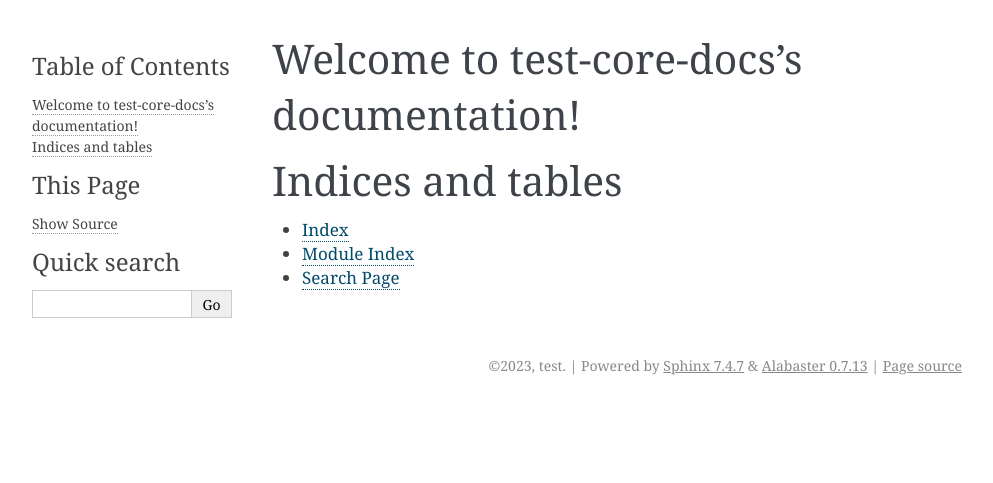
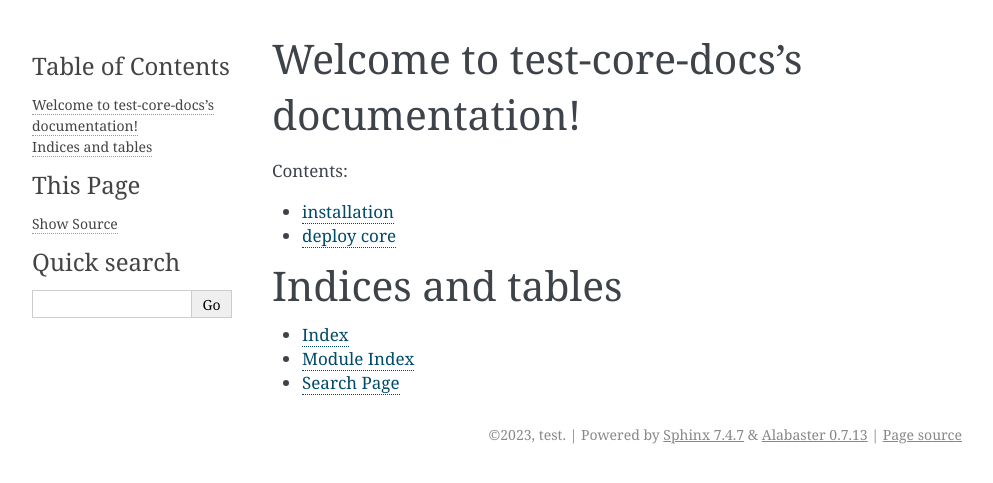
Before and after one commit to schandrika/test_core_docs, a Sphinx documentation site: the page built from source/index.rst, in a window 1280 px wide. Shown: the top 483 px of the page, without its empty margins (148-1141 px from the left). Built offline with Sphinx 7.4.7, drawn with Linux system fonts in a browser that asks for light colours.

```diff
--- /dev/null
+++ b/source/deployment.rst
@@ -0,0 +1,5 @@
+===========
+deploy core
+===========
+
+text
--- a/source/index.rst
+++ b/source/index.rst
@@ -10,6 +10,8 @@ Welcome to test-core-docs's documentation!
    :maxdepth: 2
    :caption: Contents:
 
+   installation
+   deployment
 
 
 Indices and tables
--- /dev/null
+++ b/source/installation.rst
@@ -0,0 +1,5 @@
+============
+installation
+============
+
+installation of core
```
Also changed, not shown: other parts of source/index.rst (+1 -1 lines), 1 other file.
